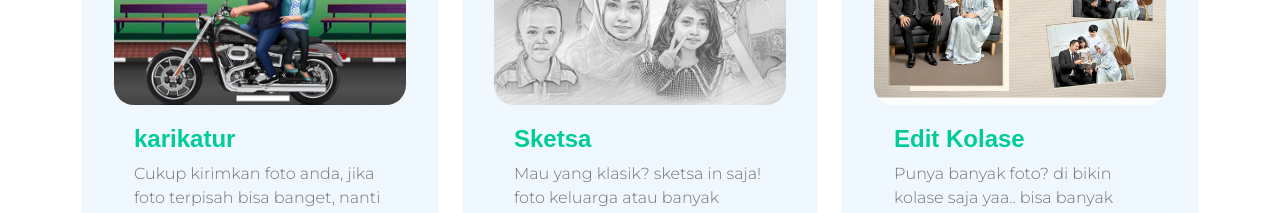
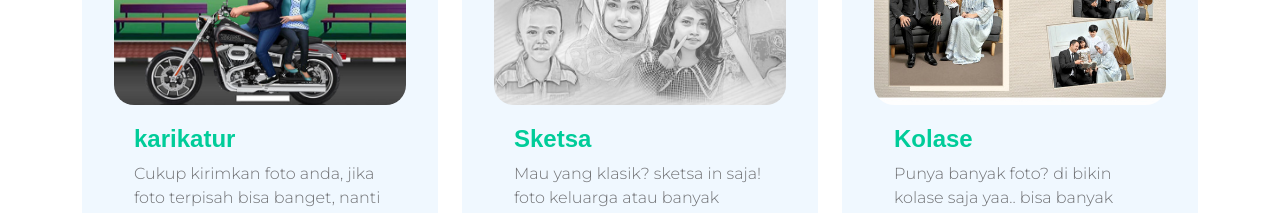
Before and after one commit to indangallery/indangallery.github.io, a plain HTML site: page index.html in a window 1280 px wide. Shown: the part 1220-1433 px from the top of the page. Drawn offline with Linux system fonts and the light colour scheme; a web font is replaced by a local one.

Commit message:
Update index.html

```diff
--- a/index.html
+++ b/index.html
@@ -162,7 +162,7 @@
                             <div class="custom-block-info">
                                 <h5 class="mb-2">
                                     <a href="#">
-                                        Edit Kolase
+                                        Kolase
                                     </a>
                                 </h5>
                                 <p class="mb-0">Punya banyak foto? di bikin kolase saja yaa.. bisa banyak foto dalam satu frame loh!</p>
```
